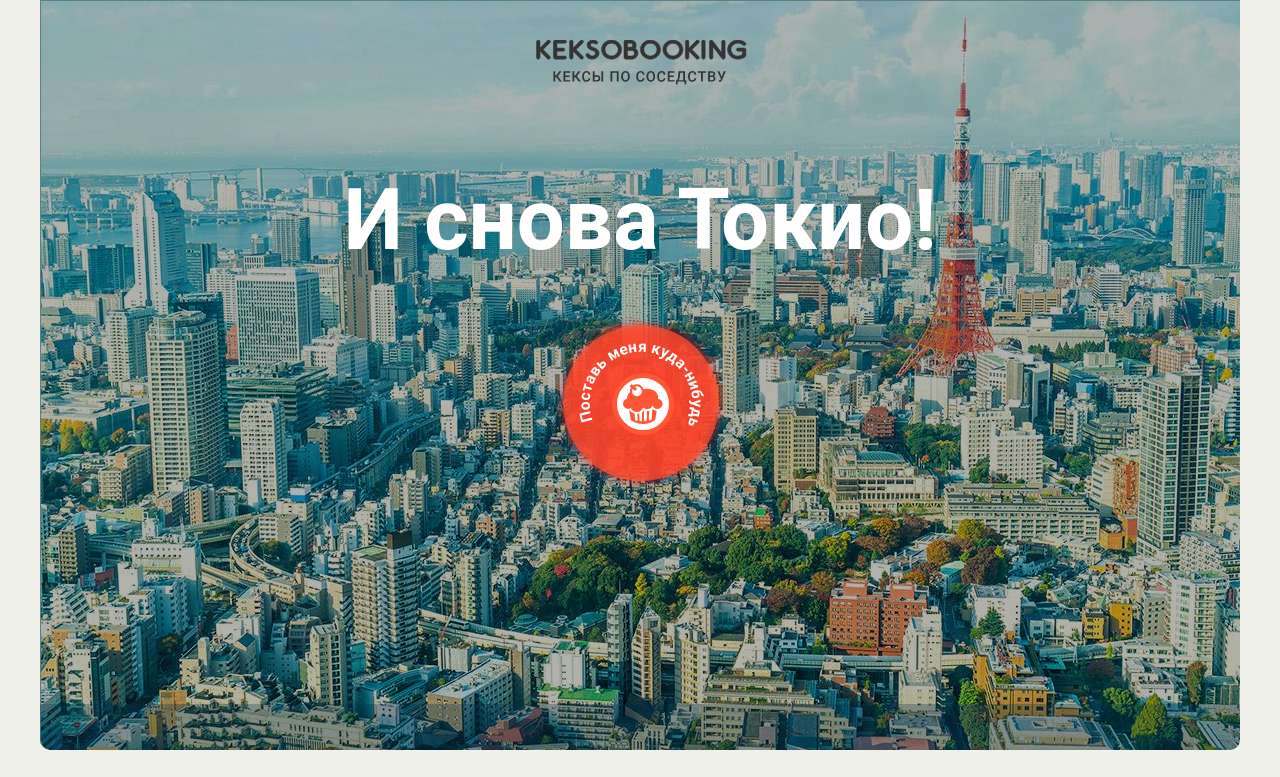
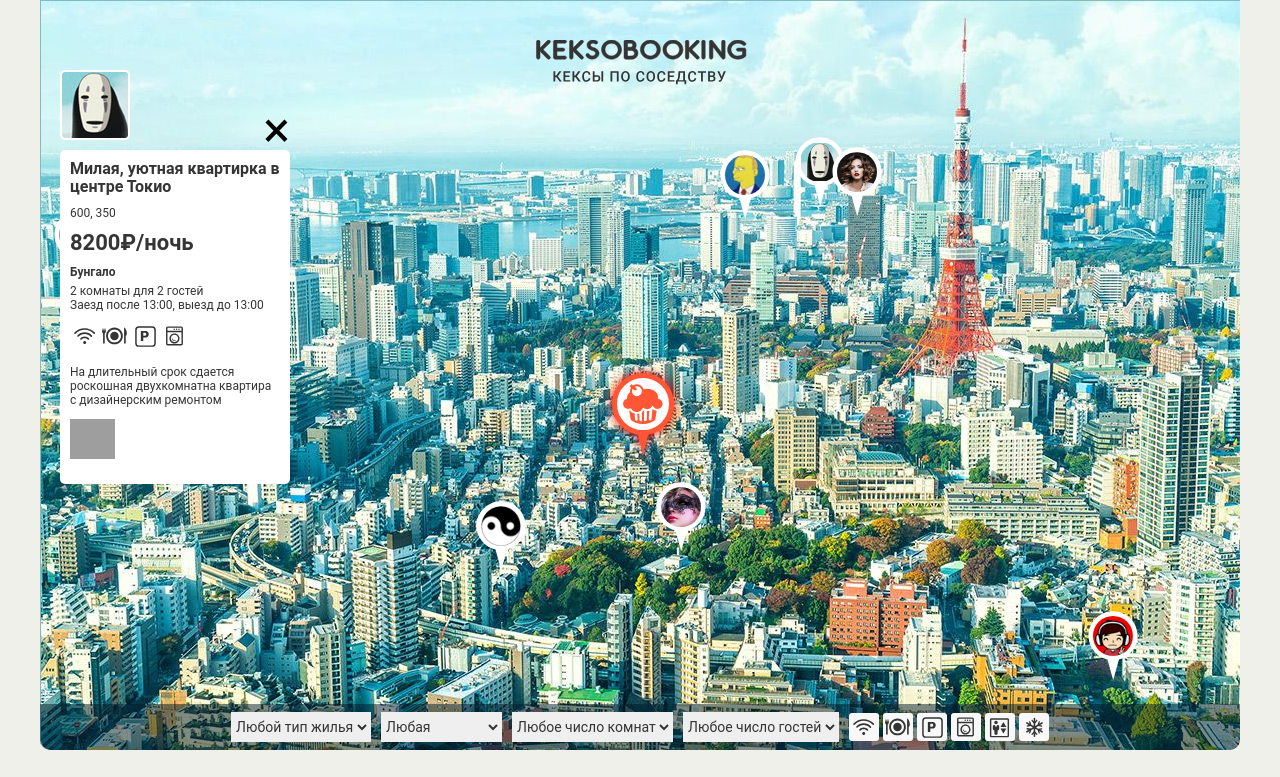
Before and after one commit to skasbzhezinski/192386-keksobooking-19, a website: page index.html in a window 1280 px wide. Both pictures are taken after a click on the button "Поставь меня куда-нибудь". Shown: the top 777 px of the page. Drawn offline with Linux system fonts and the light colour scheme; grey boxes are pictures that could not be loaded; files whose address does not match are found by name.

Commit message:
fix the bug with a replacement adElement, delete main.js

```diff
--- a/index.html
+++ b/index.html
@@ -251,6 +251,6 @@
   <script src="js/data.js"></script>
   <script src="js/map.js"></script>
   <script src="js/form.js"></script>
-  <script src="js/main.js"></script>
+  <script src="js/card.js"></script>
 </body>
 </html>
--- a/js/map.js
+++ b/js/map.js
@@ -4,7 +4,7 @@
   var renderAds = function (adsArray) {
     var userPinTemplate = document.querySelector('#pin').content.querySelector('.map__pin');
     var userPin = userPinTemplate.cloneNode(true);
-    var userPinImg = adElement.querySelector('img');
+    var userPinImg = userPin.querySelector('img');
 
     userPin.style.left = adsArray.location.x - window.data.PIN_WIDTH / 2 + 'px';
     userPin.style.top = adsArray.location.y + 'px';
```
